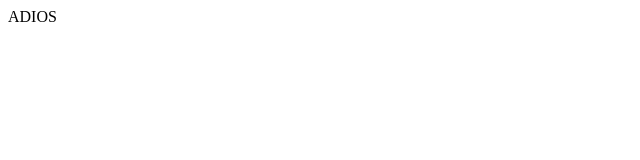
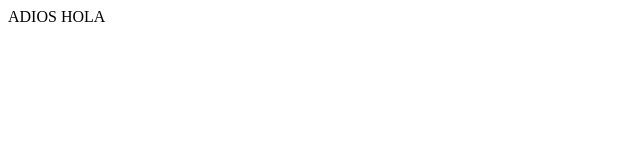
Before and after one commit to efarsie/Mercantalia, a plain HTML site: page index.html in a window 1280 px wide. Shown: the full height of the page, 0-640 px from the left. Drawn offline with Linux system fonts and the light colour scheme.

Commit message:
Update index.html

```diff
--- a/index.html
+++ b/index.html
@@ -1 +1 @@
-<p>ADIOS</p>
+<p>ADIOS HOLA</p>
```
